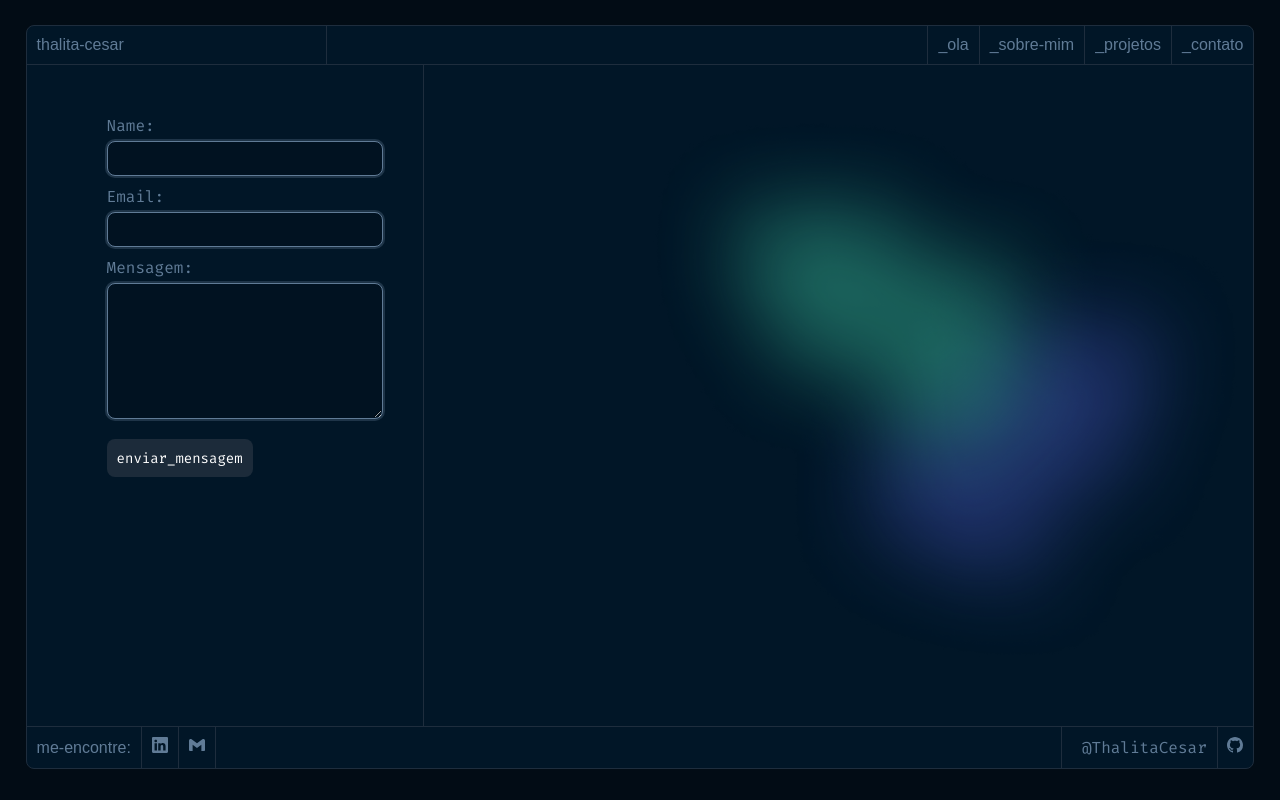
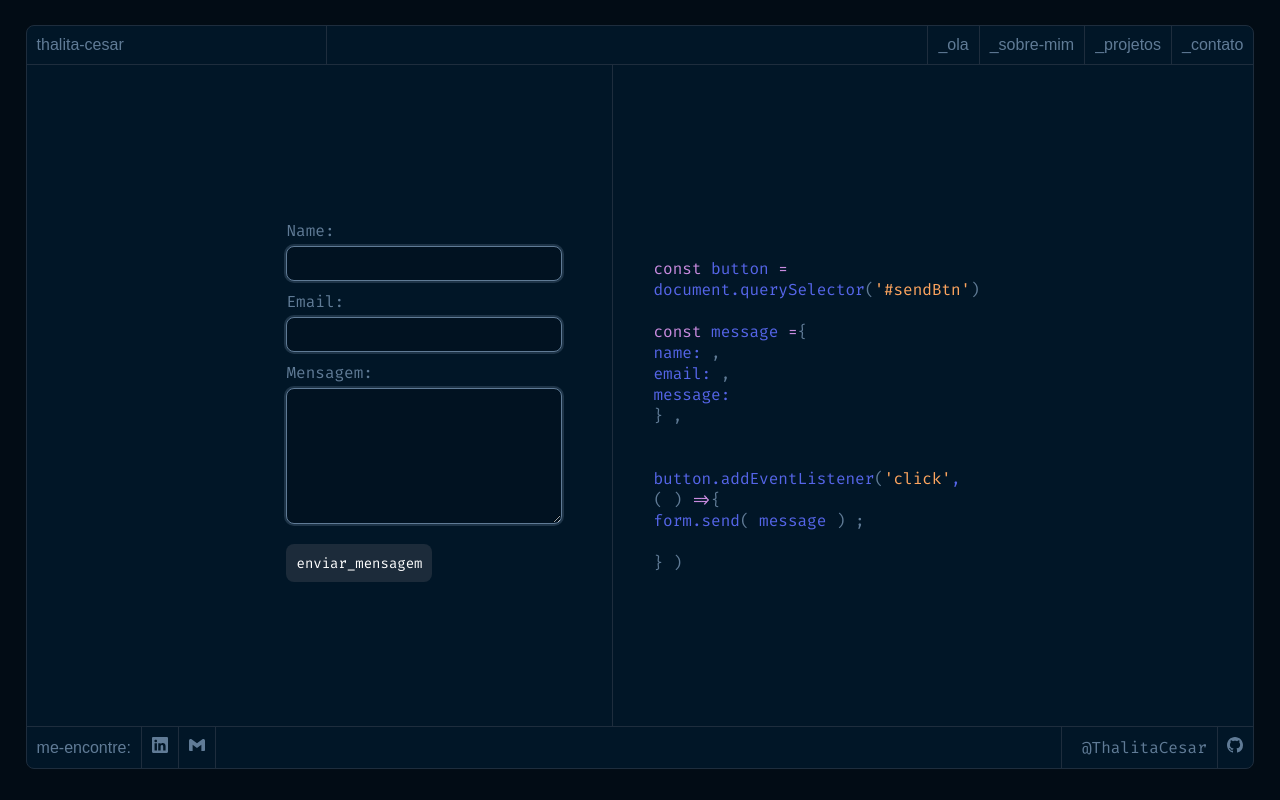
Before and after one commit to ThalitaCesar/Portfolio-Labenu-Frontend, a React (Vite) app: page /Contactme in a window 1280 px wide. Built offline with nearby package versions, Linux system fonts and the light colour scheme.

Commit message:
contatos

```diff
--- a/src/Router.jsx
+++ b/src/Router.jsx
@@ -7,6 +7,7 @@ import { Bio } from "./components/Bio";
 import { Experiences } from "./components/Experiences";
 import { Education } from "./components/Education";
 import { Hobbies } from "./components/Hobbies";
+import { PageConfirmation } from "./components/PageConfirmation";
 
 export function Router(){
     return(
@@ -19,6 +20,7 @@ export function Router(){
             <Route path="/about/hobbies" element={<Hobbies/>}/>
             <Route path="/projects" element={<Projects/>}/>
             <Route path="/Contactme" element={<ContactMe/>}/>
+            <Route path="/contactme/confirmation" element={<PageConfirmation/>}/>
         </Routes>
     )
 }
--- a/src/components/CodeContact.jsx
+++ /dev/null
@@ -1,6 +0,0 @@
-export function CodeContact({data}) {
-    return (
-        <div>
-        </div>
-    )
-}
--- a/src/components/Experiences.jsx
+++ b/src/components/Experiences.jsx
@@ -22,7 +22,7 @@ export function Experiences() {
                          <br></br>
                          <span style={{color: "#43D9AD"}}> Empresa: </span>  <span style={{color: "#C98BDF"}}>'Hirix'</span>, <br></br>
                          <span style={{color: "#43D9AD"}}> Cargo: </span> <span style={{color: "#C98BDF"}}>'Desevolvedora Frontend' </span>, <br></br>
-                         <span style={{color: "#43D9AD"}}> LinguagensEFerramentas: </span> <span style={{color: "#C98BDF"}}>'React, typescript, styled-components, material Ui, graphQl, <br></br> mongodb, docker, figma, trello, etc... ' </span>,  <br></br>
+                         <span style={{color: "#43D9AD"}}> LinguagensEFerramentas: </span> <span style={{color: "#C98BDF"}}>'React, typescript, styled-components, material Ui, graphQl, mongodb, docker, figma, trello, etc... ' </span>,  <br></br>
                          <span style={{color: "#43D9AD"}}> Periodo: </span> <span style={{color: "#C98BDF"}}>'05/2022 • Atualmente' </span>,  <br></br>
                          <span style={{color: "#FEA55F"}}>&#125; </span>,<br></br>
                          <span style={{color: "#C98BDF"}}>]</span>;
--- a/src/components/FormContact.jsx
+++ /dev/null
@@ -1,32 +0,0 @@
-import React from "react";
-import { useState } from "react";
-import { Form, Input, Label, Submit, TextArea } from "./styles";
-
-export function FormContact() {
-
-    const [form,setForm] = useState([])
-    const data = form
-
-    const handleInputChange=(e)=>{
-        const {name, value} = e.target;
-        setForm({...form, [name]: value})
-    }
-    const handleSubmit=(e)=> {
-    e.preventDefault();
-    alert('Sua mensagem foi enviada com sucesso.');
-  }
-
-  console.log(data)
-
-    return (
-        <Form>
-            <Label>Name:</Label>
-        <Input type="text" name="name" onChange={handleInputChange}/>
-            <Label>Email:</Label>
-        <Input  type="text" name="email" onChange={handleInputChange}/>
-            <Label>Mensagem:</Label>
-        <TextArea type="text" name="msg" onChange={handleInputChange}/>
-        <Submit type="submit" value="enviar_mensagem" onSubmit={handleSubmit}/>
-        </Form>
-    )
-}
--- /dev/null
+++ b/src/components/PageConfirmation.jsx
@@ -0,0 +1,23 @@
+
+import { Footer } from "../components/Footer";
+import { Header } from "../components/Header";
+import { AboutMeContainer, ContainerInfoAbout, Pages, TitleInfo } from "../pages/styles";
+
+export function PageConfirmation() {
+
+            return(
+                    <Pages>
+                    <Header/>
+                    <div>
+
+           <TitleInfo>Obrigadaaa! 🤘</TitleInfo>
+           <p style={{textAlign:"center"}}>
+               Sua mensagem foi enviada, você será respondido em breve. <br></br>
+               Para mais agilidade entre em contato por email ou no linkedin.
+           </p>
+
+           </div>
+                   <Footer/>
+                   </Pages>
+            )
+        }
--- a/src/components/styles.js
+++ b/src/components/styles.js
@@ -448,11 +448,18 @@ height: 70vh;
 }
 `
 
+export const TextCode = styled.div`
+padding-top: 40px;
+padding-left: 40px;
+padding-right: 40px;
+max-width:300px;
+`
+
 export const TextExperiences = styled.p`
 padding-top: 40px;
 padding-left: 40px;
 padding-right: 40px;
-
+max-width:70vw;
 `
 
 export const ContainerInfoHobbies = styled.div`
--- a/src/pages/ContactMe.jsx
+++ b/src/pages/ContactMe.jsx
@@ -3,22 +3,92 @@ import { Header } from "../components/Header";
 import code1 from '../assets/code1.png';
 import code2 from '../assets/code2.png';
 import code3 from '../assets/code3.png';
-import { HelloContainer, HomeInfo, ContainerGame, Pages, Snake, Span, Span1, Span2, Span3, Text1, Text2, Text3, Text4, ContactInfo, ContactContainer } from "./styles";
-import { FormContact } from "../components/FormContact";
-import { CodeContact } from "../components/CodeContact";
+import { HelloContainer, HomeInfo, ContainerGame, Pages, Snake, Span, Span1, Span2, Span3, Text1, Text2, Text3, Text4, ContactInfo, ContactContainer, ContactInfoContact } from "./styles";
+import { ContainerCode, Form, Input, Label, Submit, TextArea, TextCode, TextExperiences } from "../components/styles";
+import { useState } from "react";
+import { useNavigate } from "react-router-dom";
 
 
 
 export function ContactMe(){
+
+    const [nameUser,setNameUser] = useState('')
+    const [email,setEmail] = useState('')
+    const [msg,setMsg] = useState('')
+
+    const navigate = useNavigate();
+
+    const handleSubmit=(e)=> {
+    e.preventDefault();
+  }
+
+  const goToConfirmation = () => {
+    navigate('/contactme/confirmation')
+  };
+
+
     return(
             <Pages>
             <Header/>
             <ContactContainer>
-                <ContactInfo style={{borderRight:"1px solid #1E2D3D"}}>
-                <FormContact/>
-                </ContactInfo>
+                <ContactInfoContact>
+                <Form>
+                <Label>Name:</Label>
+                <Input type="text" value={nameUser} onChange={(e)=>setNameUser(e.target.value)}/>
+                <Label>Email:</Label>
+                <Input  type="text" value={email} onChange={(e)=>setEmail(e.target.value)}/>
+                <Label>Mensagem:</Label>
+                <TextArea type="text" value={msg} onChange={(e)=>setMsg(e.target.value)}/>
+                <Submit type="submit" value="enviar_mensagem" onSubmit={handleSubmit}
+                  onClick={goToConfirmation}/>
+                </Form>
+                </ContactInfoContact>
                 <Snake>
-                   <CodeContact/>
+
+                <TextCode>
+                        <span style={{color: "#607B96"}}>
+                        <span style={{color: "#C98BDF "}}>const</span>
+                        <span style={{color: "#5565E8"}}> button </span>
+                        <span style={{color: "#C98BDF"}}>=</span>
+                        <span style={{color: "#5565E8"}}> document.querySelector</span>
+                        <span>(<span>
+                          <span style={{color: "#FEA55F"}}>'#sendBtn'</span>
+                          </span>)</span>
+                          <br></br>
+                          <br></br>
+                        <span style={{color: "#C98BDF "}}>const</span>
+                        <span style={{color: "#5565E8"}}> message </span>
+                        <span style={{color: "#C98BDF"}}>=</span>
+                        <span style={{color: "#607B96"}}>&#123; </span>
+                         <br></br>
+                         <span style={{color: "#5565E8"}}> name: </span>
+                         <span style={{color: "#FEA55F"}}>{nameUser}</span>, <br></br>
+                         <span style={{color: "#5565E8"}}> email: </span>
+                         <span style={{color: "#FEA55F"}}>{email}</span>, <br></br>
+                         <span style={{color: "#5565E8"}}> message: </span>
+                         <span style={{color: "#FEA55F"}}>{msg}</span><br></br>
+                         <span style={{color: "#607B96"}}>&#125; </span>,<br></br>
+                         <br></br>
+                         <br></br>
+                         <span style={{color: "#5565E8"}}> button.addEventListener<span/>
+                         <span style={{color: "#607B96"}}>&#40;</span>
+                          <span  style={{color: "#FEA55F"}}>'click'</span>,
+                          <span style={{color: "#607B96"}}> &#40; &#41; </span>
+                          <span style={{color: "#C98BDF "}} >=></span>
+                          <span style={{color: "#607B96"}}>&#123; </span> <br></br>
+	                        <span style={{color: "#5565E8"}}>form.send</span>
+                          <span style={{color: "#607B96"}}>&#40;</span>
+                          <span style={{color: "#5565E8"}}> message</span>
+                           <span style={{color: "#607B96"}}> &#41; ;</span>  <br></br>
+                          <br></br>
+                          <span style={{color: "#607B96"}}>&#125; </span>
+                           <span style={{color: "#607B96"}}>  &#41; </span>
+
+
+                           </span>
+                           </span>
+
+                         </TextCode>
                 </Snake>
             </ContactContainer>
            <Footer/>
--- a/src/pages/styles.js
+++ b/src/pages/styles.js
@@ -51,14 +51,16 @@ height: 100vh;
 
 export const ContactContainer = styled.div `
 display:flex;
-justify-content: space-between;
-background-image: url(${Blur});
+justify-content: center;
 background-repeat: no-repeat;
 background-position: right;
 background-size:50%;
 height: 100vh;
 
 @media(max-width: 1020px) {
+  flex-direction:column;
+  justify-content: start;
+  align-items:center;
     background-size:150%;
     background-position: top right;
   };
@@ -369,11 +371,10 @@ height: 100%;
 `
 
 export const ContactInfo = styled.div `
-padding-left: 80px;
-padding-top: 40px;
+padding-right: 10px;
 display:flex;
 flex-direction: column;
-justify-content: start;
+justify-content: center;
 @media(max-width: 1024px) {
   border-right: none;
   align-items: center;
@@ -386,3 +387,23 @@ justify-content: start;
     padding:10px;
   }
 `
+
+export const ContactInfoContact = styled.div `
+border-right:1px solid #1E2D3D;
+padding-right: 10px;
+display:flex;
+flex-direction: column;
+justify-content: center;
+@media(max-width: 1024px) {
+  border-right:none;
+  border-right: none;
+  align-items: center;
+  margin: 10px;
+  padding:10px;
+}
+@media(max-width: 450px) {
+    align-items: center;
+    margin: 10px;
+    padding:10px;
+  }
+`
```
